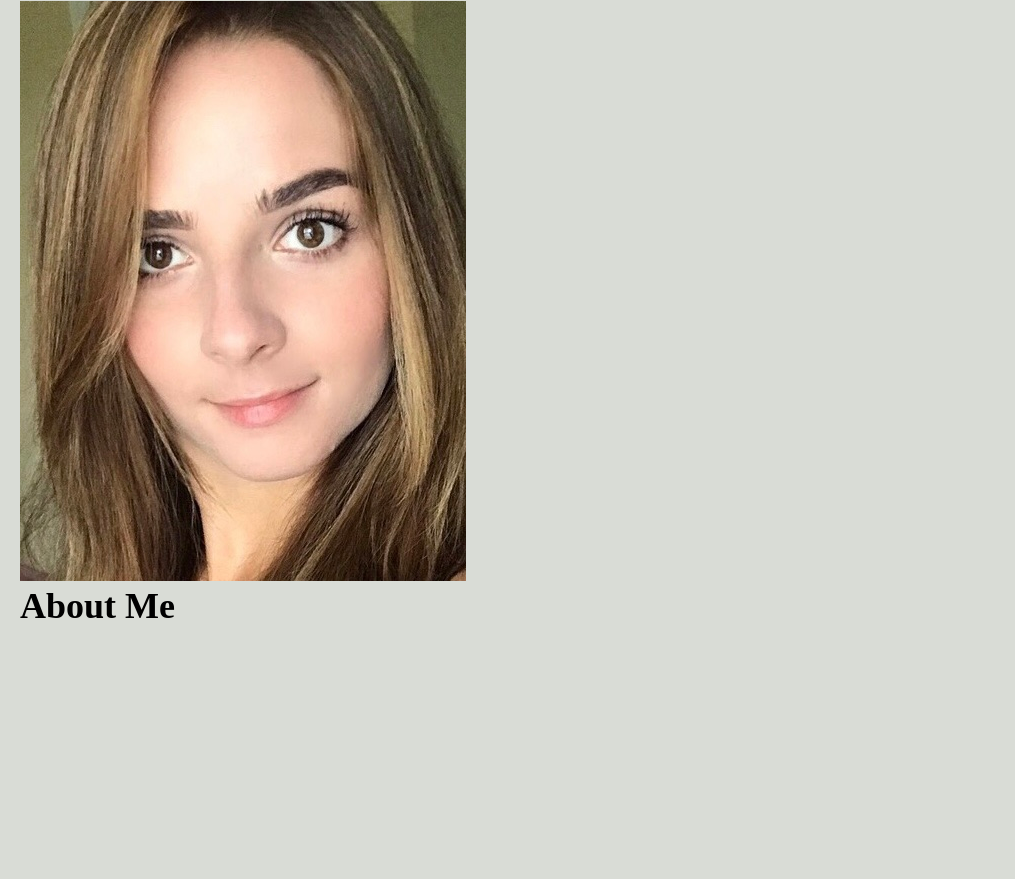
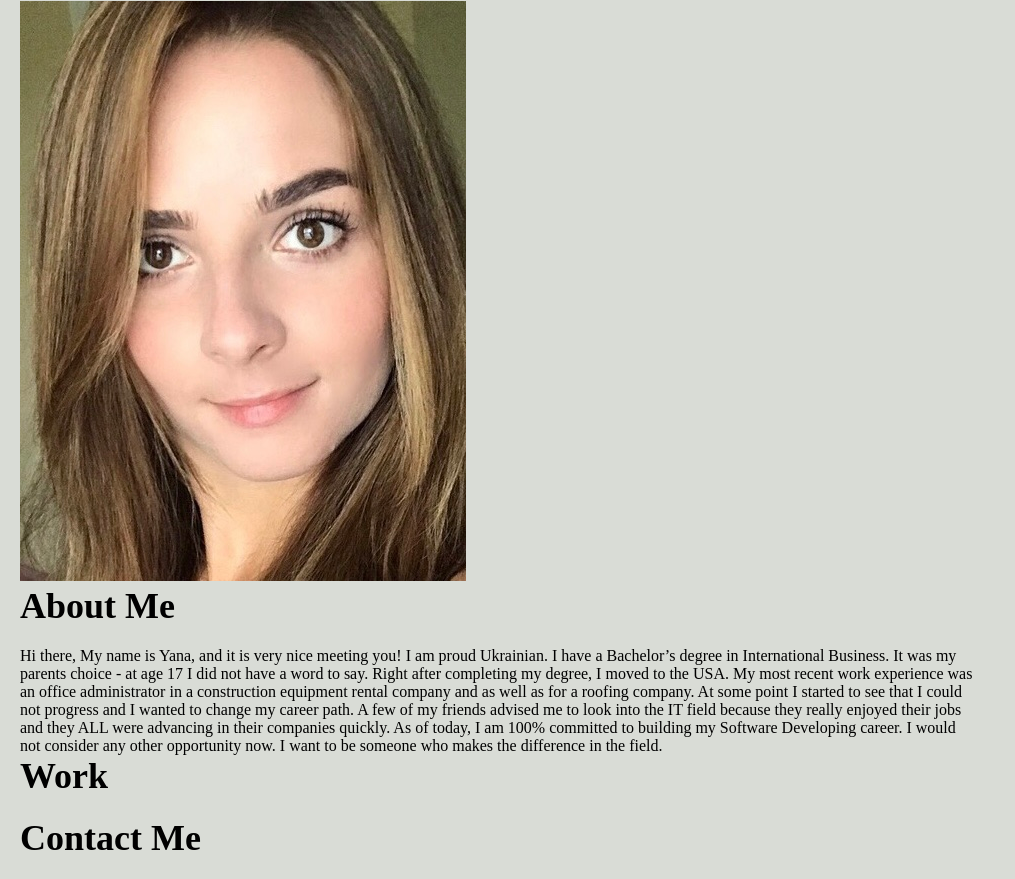
Before and after one commit to Ymishyna/Portfolio, a plain HTML site: page index.html in a window 1280 px wide. Shown: the part 632-1511 px from the top of the page, without its empty margins (0-1015 px from the left). Before the commit the page ends 1279 px from the top, so only its background shows below. Drawn offline with Linux system fonts and the light colour scheme.

Commit message:
added sections w/paragraps to html and @media outline in css

```diff
--- a/assets/css/style.css
+++ b/assets/css/style.css
@@ -73,3 +73,24 @@ section h2 {
     margin-bottom: 20px;
     font-size: 36px;
 }
+
+/* Tablets - header changes color */
+@media screen and (max-width: 992px) {
+    header {
+      background: #772014;
+    }
+  }
+
+  /* Large smartphones - navbar changes color */
+  @media screen and (max-width: 768px) {
+    nav {
+      background-color: #bb8588;
+    }
+  }
+
+  /* Small smartphones - image placeholders change color */
+  @media screen and (max-width: 576px) {
+    .hero {
+      background-color: #8ac4ff;
+    }
+  }
--- a/index.html
+++ b/index.html
@@ -30,6 +30,26 @@
     <section id="about-me">
         <img src="./assets/images/image0 (2).jpeg" alt="a picture of Yana" class="me"/>
         <h2>About Me</h2>
+        <p>
+            Hi there, My name is Yana, and it is very nice meeting you! I am proud Ukrainian. I have a Bachelor’s degree in International Business. It was my parents choice - at age 17 I did not have a word to
+say. Right after completing my degree, I moved to the USA. My most recent work experience was an office
+administrator in a construction equipment rental company and as well as for a roofing company. At some point I
+started to see that I could not progress and I wanted to change my career path. A few of my friends advised me to
+look into the IT field because they really enjoyed their jobs and they ALL were advancing in their companies
+quickly. As of today, I am 100% committed to building my Software Developing career. I would not consider any other opportunity
+now. I want to be someone who makes the difference in the field.
+        </p>
+    </section>
+    <section id="work">
+        <h2>Work</h2>
+        <p>
+
+        </p>
+    </section>
+    <section id="contact-me">
+        <h2>Contact Me</h2>
+
+
     </section>
 
    </main>
```
